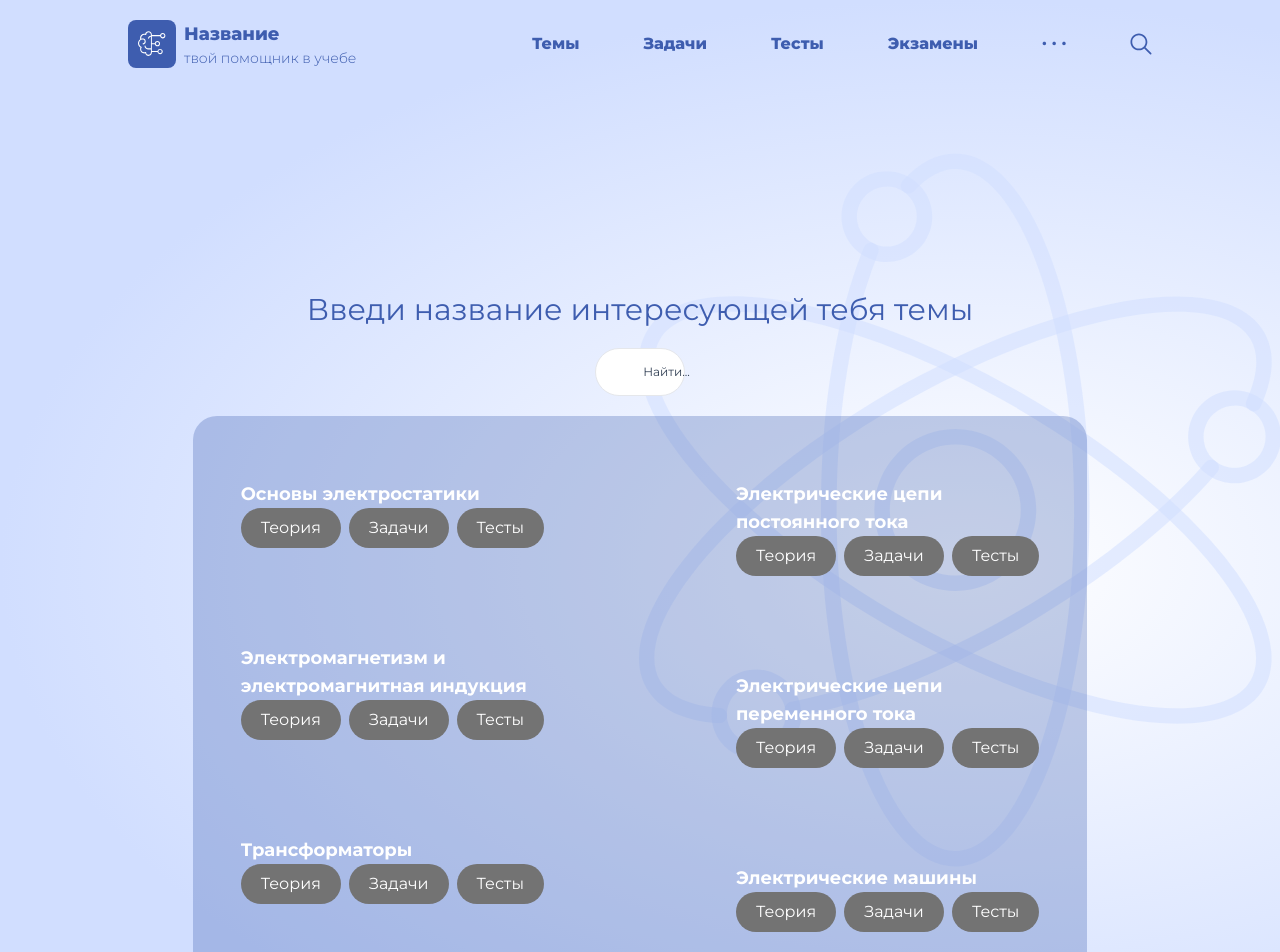
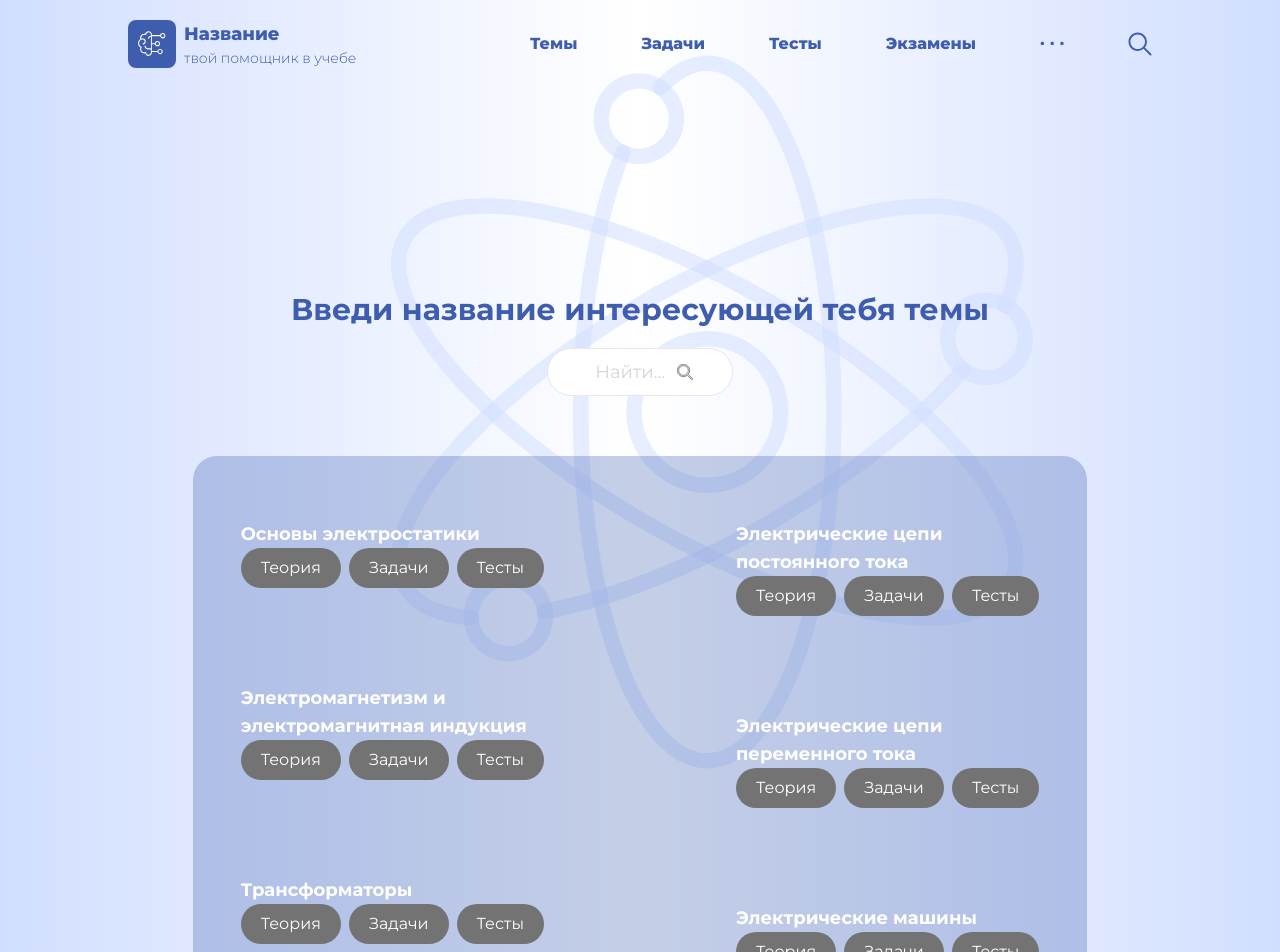
Before and after one commit to dmitsai/electronic-next, a Next.js app: page /theme in a window 1280 px wide. Shown: the top 952 px of the page. Built offline with nearby package versions, Linux system fonts and the light colour scheme.

Commit message:
[feat] create styles for theme and basic-electro pages

```diff
--- a/src/app/theme/basic-electro/page.tsx
+++ b/src/app/theme/basic-electro/page.tsx
@@ -3,21 +3,25 @@ import { Activity } from "~/components/Category/ui/Activity";
 import { Footer } from "~/components/Footer";
 import { Header, HeaderMode } from "~/components/Header";
 import { SearchInput } from "~/components/Input";
+import Atom from '~/assets/icons/atom.svg'
 
 export default function BasicElectro () {
 
-    return (<main className={'flex min-h-screen flex-col bg-theme-bg'}>
+    return (
+    <main className={'flex min-h-screen flex-col w-full relative items-center justify-start bg-gradient-to-r from-atom-end via-white to-atom-end z-10'}>
+      <div className="absolute -z-10 top-10 w-[600px]  h-[600px]">
+        <Atom />
+      </div>
         <Header mode={HeaderMode.BLUE}/>
         <div className={'flex flex-col items-center justify-center w-full py-56 px-56 gap-y-5'}>
-        <p className={'text-btn-blue text-3xl'}>Электрические цепи постоянного тока</p>
+        <p className={'text-btn-blue text-3xl font-bold'}>Электрические цепи постоянного тока</p>
         <div className={'flex flex-row px-72 w-full justify-center gap-x-4'}>
         <Activity placeholder={'Задачи'}/>
         <Activity placeholder={'Тесты'}/>
 
         </div>
-        <div className={'flex flex-row gap-x-48  items-center  py-16  bg-btn-blue bg-opacity-30 rounded-3xl justify-center px-12 w-[1400px] h-[765px]' }>
-
-      </div>
+        <div className={'flex flex-row gap-x-48  items-center  py-16  bg-btn-blue bg-opacity-30 rounded-3xl justify-center px-12 w-2/3 h-96' }>
+        </div>
         </div>
         <Footer/>
     </main>)
--- a/src/app/theme/page.tsx
+++ b/src/app/theme/page.tsx
@@ -2,17 +2,22 @@ import { Category } from "~/components/Category";
 import { Footer } from "~/components/Footer";
 import { Header, HeaderMode } from "~/components/Header";
 import { SearchInput } from "~/components/Input";
+import Atom from '~/assets/icons/atom.svg';
 
 export default function Theme () {
 
-    return (<main className={'flex min-h-screen flex-col bg-theme-bg'}>
+    return (<main className={'flex min-h-screen flex-col relative  bg-gradient-to-r from-atom-end via-white to-atom-end z-10 items-center'}>
+      <div className="absolute -z-10 top-10 w-[600px]  h-[600px]">
+        <Atom />
+      </div>
         <Header mode={HeaderMode.BLUE}/>
+
         <div className={'flex flex-col items-center justify-center w-full py-56 px-56 gap-y-5'}>
-        <p className={'text-btn-blue text-3xl'}>Введи название интересующей тебя темы</p>
-        <div className={'flex px-72 w-4/5'}>
+        <p className={'text-btn-blue text-3xl font-bold'}>Введи название интересующей тебя темы</p>
+        <div className={'flex w-4/5 px-60'}>
         <SearchInput/>
         </div>
-        <div className={'flex flex-row gap-x-48  items-center  py-16  bg-btn-blue bg-opacity-30 rounded-3xl justify-center px-12' }>
+        <div className={'flex flex-row gap-x-48  items-center  py-16  bg-btn-blue bg-opacity-30 rounded-3xl justify-center px-12 mt-10' }>
           <div className={'flex flex-col gap-y-24 text-white '}>
             <Category placeholder={"Основы электростатики"} hrefTheory="/theme/basic-electro"/>
             <Category placeholder={"Электромагнетизм и электромагнитная индукция"}/>
--- a/src/components/Header/ui/Header.tsx
+++ b/src/components/Header/ui/Header.tsx
@@ -53,7 +53,7 @@ export const Header:React.FC<HeaderProps> = ({mode}) => {
                         mode === HeaderMode.WHITE ?
                     <IconSearch  className= {'w-6 h-6'}/>
                     :
-                    <BlueIconSearch/>
+                    <BlueIconSearch className= {'w-6 h-6'}/>
 
                     }
                 </div>
--- a/src/components/Input/ui/SearchInput.tsx
+++ b/src/components/Input/ui/SearchInput.tsx
@@ -19,7 +19,7 @@ export const SearchInput:React.FC = () => {
         <label
             className={'pointer-events-none absolute transform transition-all left-0 top-0 px-10 h-full items-center pl-2 text-xs  text-slate-700  flex flex-row w-full justify-between'}
         >
-           <p className={`flex  pl-10 transform transition-all ${inputValue? 'hidden':''}`}>Найти...</p>
+           <p className={`flex  pl-10 transform transition-all text-lg text-gray-300 font-normal ${inputValue? 'hidden':''}`}>Найти...</p>
            <SearchIcon  className={`h-4 w-4 stroke-gray-600   transform transition-all ${inputValue? 'hidden':''}`}/>
         </label>
     </div>
--- a/tailwind.config.ts
+++ b/tailwind.config.ts
@@ -26,6 +26,7 @@ const config: Config = {
         'bottom-start': '#A7A7A7',
         'btn-blue':'#3E5DAF',
         'footer':'#1D1F2F',
+        'atom-end': '#D1DEFF',
 
       },
       fontFamily: {
```
Also changed, not shown: src/assets/icons/atom.svg (added).
